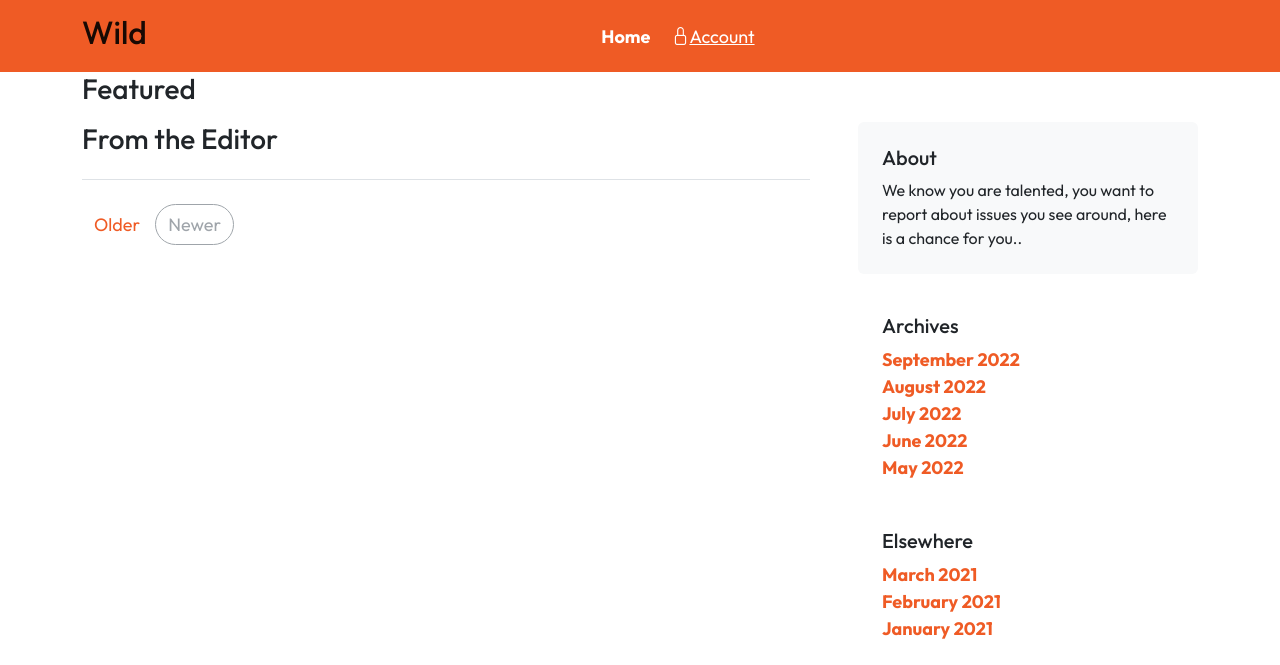
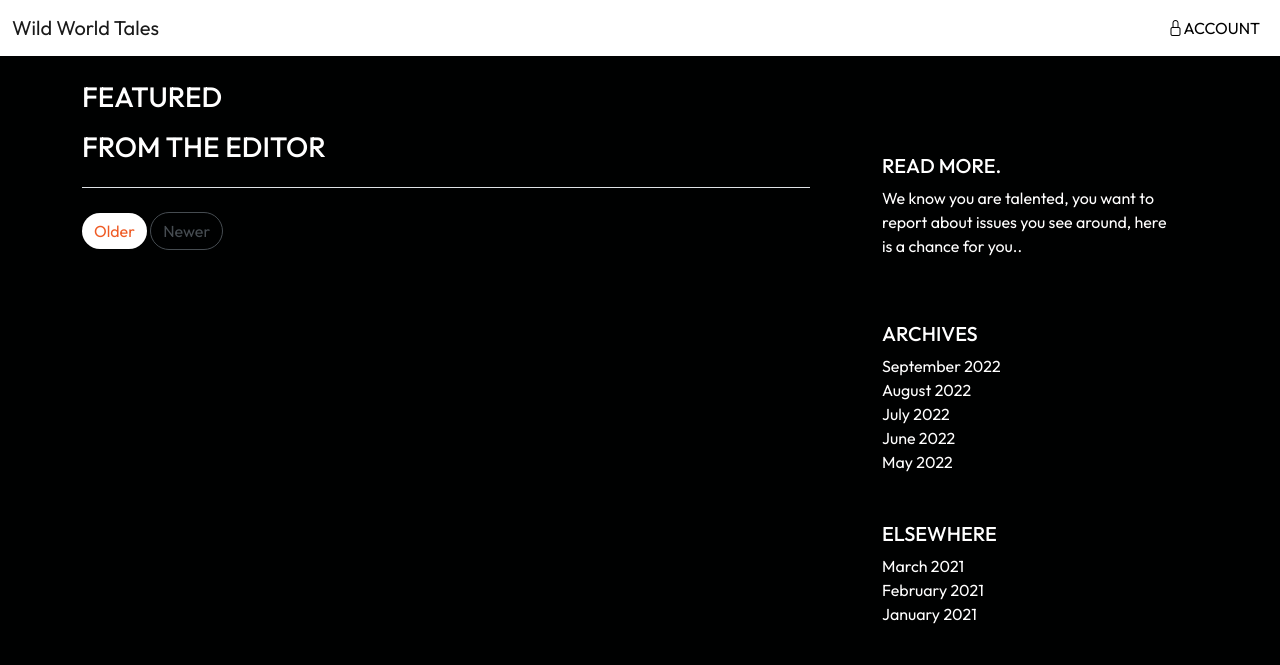
Before and after one commit to limit-group/headline, a Django app: page / in a window 1280 px wide. Shown: the top 665 px of the page. Run offline with Django 4.2, Linux system fonts and the light colour scheme; data that the repository does not hold is empty; some libraries are stand-ins or nearby versions; grey boxes are pictures that could not be loaded.

Commit message:
Color enhancement to UI, home

```diff
--- a/writy/templates/writy/404.html
+++ b/writy/templates/writy/404.html
@@ -1,4 +1,4 @@
-{% extends 'registration/base.html' %} {% block content %}
+{% extends 'writy/base.html' %} {% block content %}
 
     <div class="text-center">
         <h1 class="title"> We could not find the article you want, sorry !</h1>
--- a/writy/templates/writy/500.html
+++ b/writy/templates/writy/500.html
@@ -1,4 +1,4 @@
-{% extends 'registration/base.html' %} {% block content %}
+{% extends 'writy/base.html' %} {% block content %}
 
 <main class="form-signin h-100 text-center py-5">
   <div class="text-center">
--- a/writy/templates/writy/base.html
+++ b/writy/templates/writy/base.html
@@ -29,10 +29,11 @@
       href="https://fonts.googleapis.com/css2?family=Outfit%3Awght%40400%3B500%3B600%3B700%3B900&#038;display=swap"
       rel="stylesheet"
     />
-    <title>Wild</title>
+    <title>Wild World Tales</title>
     <style>
       body {
         background-color: #ffffff;
+        color: #000101;
         font-family: "Outfit", sans-serif !important;
       }
 
@@ -584,31 +585,31 @@
 
       a {
         text-decoration: none;
-        color: #ffffff;
+        {% comment %} color: #ffffff; {% endcomment %}
 
-        font-size: 18px !important;
+        {% comment %} font-size: 18px !important; {% endcomment %}
       }
 
       a:hover {
         text-decoration: underline;
-        color: #ffffff;
+        {% comment %} color: #ffffff; {% endcomment %}
       }
 
       .blog_head {
         background-color: #ef5b25;
         color: #ffffff;
       }
-      .nav_link {
+      {% comment %} .nav_link {
         color: #ffffff;
-      }
+      } {% endcomment %}
 
-      .fw-bold {
+      {% comment %} .fw-bold {
         color: #ef5b25;
       }
 
       .fw-bold:hover {
         color: #ef5b25;
-      }
+      } {% endcomment %}
 
       .featured {
         height: 250px;
@@ -663,8 +664,8 @@
       }
 
       .nav-item {
-        font-size: 20px;
-        font-weight: bold;
+        {% comment %} font-size: 20px; {% endcomment %}
+        {% comment %} font-weight: bold; {% endcomment %}
       }
 
       .stretched-link:hover {
@@ -785,12 +786,20 @@
         margin-bottom: 1.25rem;
         color: #727272;
       }
+      .cool_link {
+        text-decoration: none;
+      }
+
+      .dark_bg {
+        background-color: #000101;
+        color: #ffffff;
+      }
     </style>
   </head>
   <body>
-    <nav class="navbar navbar-expand-lg navbar-light blog_head fixed-top">
-      <div class="container">
-        <a class="navbar-brand" href="{% url 'home' %}"><h2>Wild</h2></a>
+    <nav class="navbar navbar-expand-lg">
+      <div class="container-fluid">
+        <a class="navbar-brand" href="{% url 'home' %}">Wild World Tales</a>
         <button
           class="navbar-toggler"
           type="button"
@@ -802,55 +811,55 @@
         >
           <span class="navbar-toggler-icon"></span>
         </button>
-        <div class="collapse navbar-collapse justify-content-center text-center" id="navbarSupportedContent">
-          <ul class="navbar-nav mb-2 mb-lg-0">
-            <li class="nav-item">
-              <a class="nav-link active text-white" aria-current="page" href="{{ base_url}}">Home</a>
-            </li>
+        <div class="collapse navbar-collapse " id="navbarSupportedContent">
+          <ul class="navbar-nav mb-2 mb-lg-0 justify-content-center text-center">
             {% for category in categories %}
             <li class="nav-item">
-              <a class="nav-link text-white" href="{{base_url}}/topics/{{ category.slug }}">{{ category.title }}</a>
+              <a class="nav-link active " href="{{base_url}}/topics/{{ category.slug }}">{{ category.title }}</a>
             </li>
             {% endfor %}
           </ul>
-          <a href="{% url 'login' %}" class="btn btn-link text-white"><i class="bi bi-lock"></i>Account</a>
+          <ul class="navbar-nav ms-auto">
+            <li class="nav-item">
+              <a href="{% url 'login' %}" class="nav nav-link  text-black"><i class="bi bi-lock"></i>ACCOUNT</a>
+            </li>
+          </ul>
         </div>
       </div>
     </nav>
-    <br /><br />
     {% block content %} {% endblock %}
-    <footer class="footer mt-auto py-3 blog_head pt-5">
+    <footer class="footer mt-auto py-3  pt-5 dark_bg">
       <footer id="footer" class="footer">
         <div class="footer-content">
           <div class="container">
             <div class="row g-5">
               <div class="col-lg-4">
-                <h5 class="footer-heading">About Wild</h5>
+                <h5 class="footer-heading">WORLD WIDE TALES</h5>
                 <p>Lorem ipsum dolor sit amet consectetur adipisicing elit. Magnam ab, perspiciatis beatae autem deleniti voluptate nulla a dolores, exercitationem eveniet libero laudantium recusandae officiis qui aliquid blanditiis omnis quae. Explicabo?</p>
-                <p><a href="{% url 'home' %}" class="footer-link-more">Learn More</a></p>
+                <p><a href="{% url 'home' %}" class="footer-link-more text-white">Learn More</a></p>
               </div>
               <div class="col-6 col-lg-2">
-                <h5 class="footer-heading">Quick Links</h5>
+                <h5 class="footer-heading">QUICK LINKS</h5>
                 <ul class="footer-links list-unstyled">
-                  <li><a href="{{ base_url}}"><i class="bi bi-chevron-right"></i>Home</a></li>
-                  <li><a href="{{ base_url}}"><i class="bi bi-chevron-right"></i>About us</a></li>
-                  <li><a href="{{ base_url}}"><i class="bi bi-chevron-right"></i>Contact</a></li>
-                  <li><a href="{{ base_url}}"><i class="bi bi-chevron-right"></i>Advertising</a></li>
+                  <li><a href="{{ base_url}}" class="text-white"><i class="bi bi-chevron-right "></i>Home</a></li>
+                  <li><a href="{{ base_url}}"  class="text-white"><i class="bi bi-chevron-right "></i>About us</a></li>
+                  <li><a href="{{ base_url}}"  class="text-white"><i class="bi bi-chevron-right "></i>Contact</a></li>
+                  <li><a href="{{ base_url}}"   class="text-white"><i class="bi bi-chevron-right "></i>Advertising</a></li>
                 </ul>
               </div>
               <div class="col-6 col-lg-2">
-                <h5 class="footer-heading">Categories</h5>
+                <h5 class="footer-heading">CATEGORIES</h5>
                 <ul class="footer-links list-unstyled">
                   {% for category in categories %}
-                  <li><a href="{{ base_url}}/topics/{{ category.slug}}"><i class="bi bi-chevron-right"></i>{{ category.title }}</a></li>
+                  <li><a href="{{ base_url}}/topics/{{ category.slug}}" class="text-white"><i class="bi bi-chevron-right"></i>{{ category.title }}</a></li>
                   {% endfor %}
                 </ul>
               </div>
               <div class="col-lg-4">
-                <h5 class="footer-heading">Recent Posts</h5>
+                <h5 class="footer-heading">RECENT</h5>
                 <ul class="footer-links footer-blog-entry list-unstyled">
                   <li>
-                    <a href="single-post.html" class="d-flex align-items-center">
+                    <a href="single-post.html" class="d-flex align-items-center text-white">
                       <img src="assets/img/post-sq-1.jpg" alt="" class="img-fluid me-3">
                       <div>
                         <div class="post-meta d-block"><span class="date">Culture</span> <span class="mx-1">&bullet;</span> <span>Jul 5th '22</span></div>
@@ -859,7 +868,7 @@
                     </a>
                   </li>
                   <li>
-                    <a href="single-post.html" class="d-flex align-items-center">
+                    <a href="single-post.html" class="d-flex align-items-center text-white">
                       <img src="assets/img/post-sq-2.jpg" alt="" class="img-fluid me-3">
                       <div>
                         <div class="post-meta d-block"><span class="date">Culture</span> <span class="mx-1">&bullet;</span> <span>Jul 5th '22</span></div>
@@ -882,11 +891,11 @@
               </div>
               <div class="col-md-6">
                 <div class="social-links mb-3 mb-lg-0 text-center text-md-end">
-                  <a href="#" class="twitter"><i class="bi bi-twitter"></i></a>
-                  <a href="#" class="facebook"><i class="bi bi-facebook"></i></a>
-                  <a href="#" class="instagram"><i class="bi bi-instagram"></i></a>
-                  <a href="#" class="google-plus"><i class="bi bi-skype"></i></a>
-                  <a href="#" class="linkedin"><i class="bi bi-linkedin"></i></a>
+                  <a href="#" class="twitter text-white"><i class="bi bi-twitter xl"></i></a>
+                  <a href="#" class="facebook text-white"><i class="bi bi-facebook"></i></a>
+                  <a href="#" class="instagram text-white"><i class="bi bi-instagram"></i></a>
+                  <a href="#" class="google-plus text-white"><i class="bi bi-skype"></i></a>
+                  <a href="#" class="linkedin text-white"><i class="bi bi-linkedin"></i></a>
                 </div>
               </div>
             </div>
--- a/writy/templates/writy/home.html
+++ b/writy/templates/writy/home.html
@@ -1,5 +1,6 @@
 {% extends 'writy/base.html' %} {% load static %} {% block content %}
-<div>
+<style></style>
+<div class="dark_bg">
   <main class="container">
     {% if message %}
     <div class="alert alert-success text-center">
@@ -7,7 +8,7 @@
     </div>
     {% endif %}
     <div class="row mb-2 pt-4">
-      <h3>Featured</h3>
+      <h3>FEATURED</h3>
       {% if latests %} {% for latest in latests %}
       <div class="col-md-6">
         <div
@@ -25,7 +26,7 @@
             </p>
             <a
               href="{% url 'article' latest.slug %}"
-              class="stretched-link fw-bold"
+              class="stretched-link text-white"
             >
               Continue reading
             </a>
@@ -44,16 +45,14 @@
 
     <div class="row g-5">
       <div class="col-md-8">
-        <h3 class="pb-4 mb-4  border-bottom title">
-          From the Editor
-        </h3>
+        <h3 class="pb-4 mb-4 border-bottom title">FROM THE EDITOR</h3>
 
         {% if articles %} {% for article in articles %}
         <article class="blog-post">
           <h5 class="">{{ article.title | title}}</h5>
           <p class="blog-post-meta">
             {{ articles.updated_on }} by
-            <a href="#" class="fw-bold title">{{ article.author }}</a>
+            <a href="#" class="text-white">{{ article.author }}</a>
           </p>
 
           <p>{% autoescape off %} {{ article.content }} {% endautoescape %}</p>
@@ -74,8 +73,8 @@
 
       <div class="col-md-4">
         <div class="position-sticky" style="top: 2rem">
-          <div class="p-4 mb-3 bg-light rounded">
-            <h5 class=" title">About</h5>
+          <div class="p-4 mb-3 rounded">
+            <h5 class="title">READ MORE.</h5>
             <p class="mb-0">
               We know you are talented, you want to report about issues you see
               around, here is a chance for you..
@@ -83,37 +82,37 @@
           </div>
 
           <div class="p-4">
-            <h5 class=" title">Archives</h5>
+            <h5 class="title">ARCHIVES</h5>
             <ol class="list-unstyled mb-0">
               <li>
-                <a href="#" class="fw-bold">September 2022</a>
+                <a href="#" class="text-white">September 2022</a>
               </li>
               <li>
-                <a href="#" class="fw-bold">August 2022</a>
+                <a href="#" class="text-white">August 2022</a>
               </li>
               <li>
-                <a href="#" class="fw-bold">July 2022</a>
+                <a href="#" class="text-white">July 2022</a>
               </li>
               <li>
-                <a href="#" class="fw-bold">June 2022</a>
+                <a href="#" class="text-white">June 2022</a>
               </li>
               <li>
-                <a href="#" class="fw-bold">May 2022</a>
+                <a href="#" class="text-white">May 2022</a>
               </li>
             </ol>
           </div>
 
           <div class="p-4">
-            <h5 class="title">Elsewhere</h5>
+            <h5 class="title">ELSEWHERE</h5>
             <ol class="list-unstyled">
               <li>
-                <a href="#" class="fw-bold">March 2021</a>
+                <a href="#" class="text-white">March 2021</a>
               </li>
               <li>
-                <a href="#" class="fw-bold">February 2021</a>
+                <a href="#" class="text-white">February 2021</a>
               </li>
               <li>
-                <a href="#" class="fw-bold">January 2021</a>
+                <a href="#" class="text-white">January 2021</a>
               </li>
             </ol>
           </div>
@@ -122,4 +121,8 @@
     </div>
   </main>
 </div>
+<div class="justify-content-center text-center pt-5 pb-5">
+  <p class="lead">Get The Latest Wildlife Stories Delivered To your Inbox</p>
+  <a href="" class="btn btn-outline-secondary">subscribe</a>
+</div>
 {% endblock %}
```
Also changed, not shown: writy/templates/registration/base.html (+1 -34 lines).
